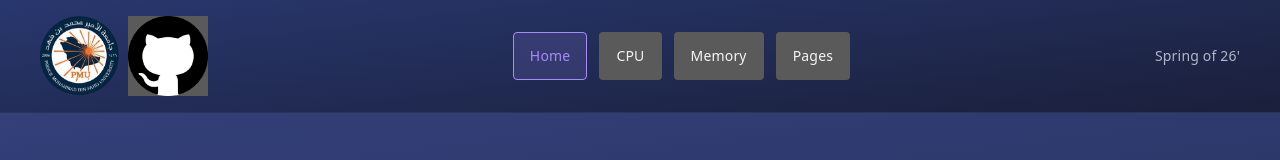
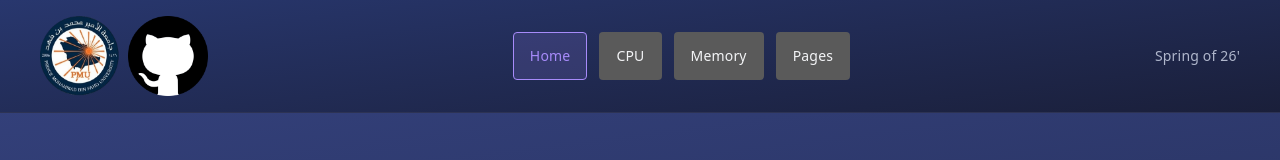
Before and after one commit to SaeedAlghamdiDev/OperatingSystemsProject, a React (Vite) app: page / in a window 1280 px wide. Shown: the top 160 px of the page. Built offline with nearby package versions, Linux system fonts and the light colour scheme.

Commit message:
image update

```diff
--- a/src/Components/Navbar.css
+++ b/src/Components/Navbar.css
@@ -14,7 +14,7 @@
   width: 100%;
 }
 
-/* LEFT LOGO SECTION */
+
 .navbar-logo {
   width: 80px;
   height: 80px;
@@ -93,3 +93,12 @@
 .nav-icon {
   font-size: 18px;
 }
+
+.navbar-logo a {
+  padding: 0;
+  background: transparent;
+}
+
+.navbar-logo a:hover {
+  background: transparent;
+}
--- a/src/Components/Navbar.jsx
+++ b/src/Components/Navbar.jsx
@@ -16,10 +16,12 @@ export function Navbar() {
         </div>
 
         <div className="navbar-logo" title="Logo placeholder">
-          <a href="https://github.com/SaeedAlghamdiDev/OperatingSystemsProject"
+            <a href="https://github.com/SaeedAlghamdiDev/OperatingSystemsProject"
            target="_blank"
 
-           rel="noopener noreferrer"><img src={githublogo} alt="github logo" ></img>
+           rel="noopener noreferrer">
+          <img src={githublogo} alt="github logo" ></img>
+
            </a>
 
         </div>
```
